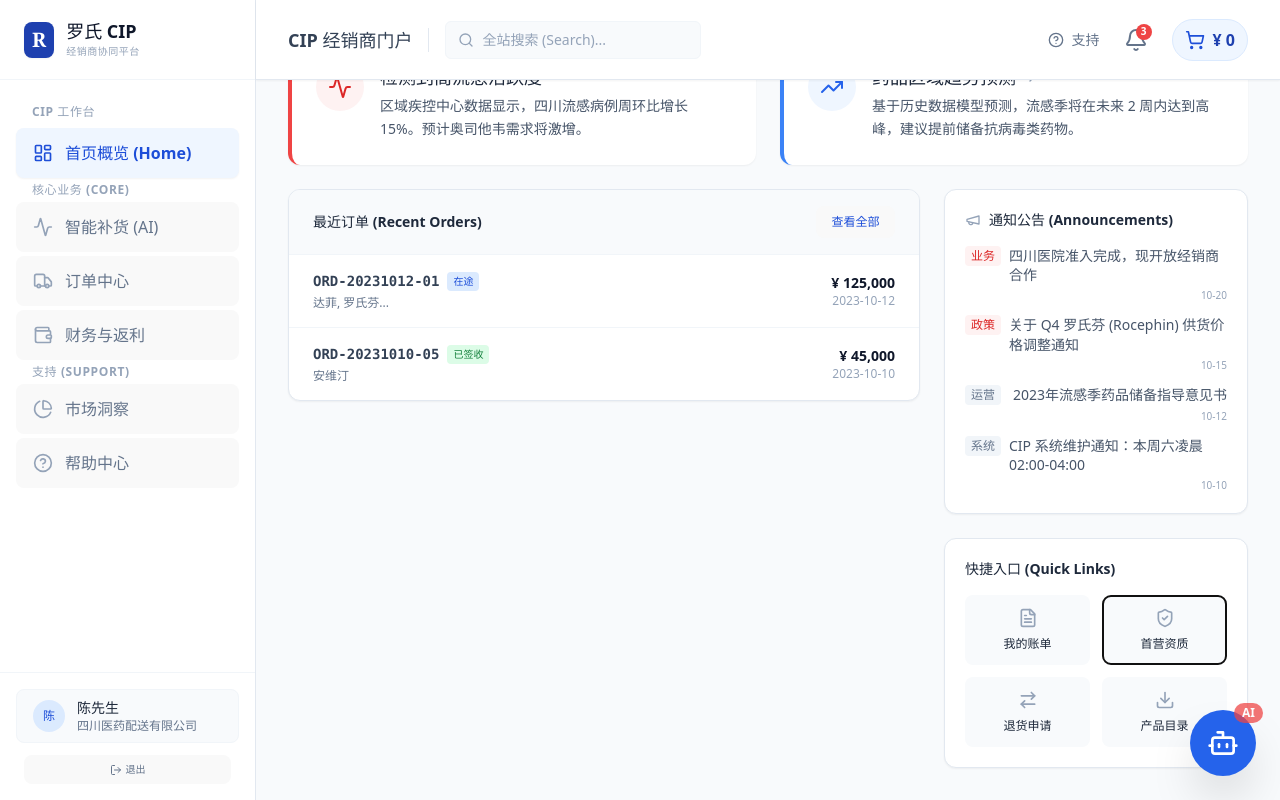
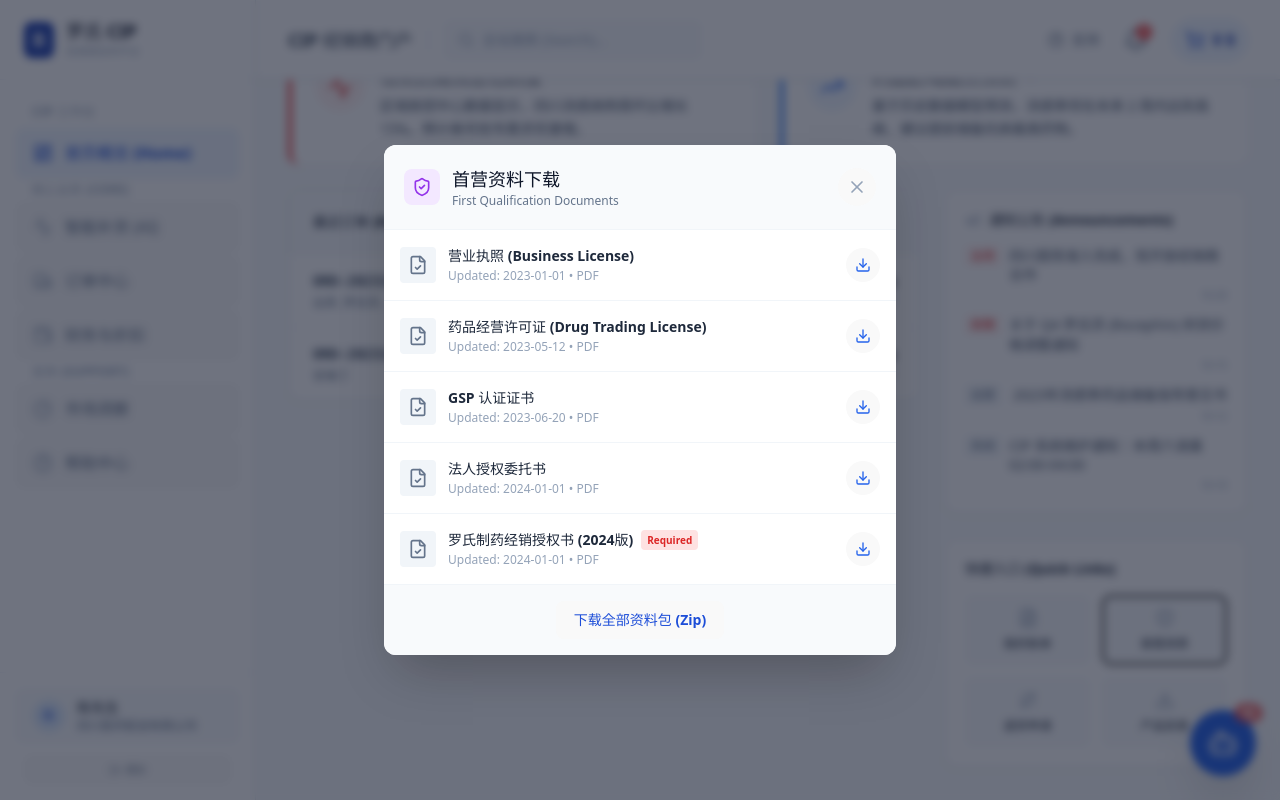
Before and after one commit to bubugugululu/disturbutor-management-system, a React (Vite) app: page / in a window 1280 px wide. Both pictures are taken after a click on the button "首营资质". Shown: the part 284-1084 px from the top of the page. Built offline with nearby package versions, Linux system fonts and the light colour scheme.

Commit message:
Update App.tsx

```diff
--- a/src/App.tsx
+++ b/src/App.tsx
@@ -36,8 +36,9 @@
   Send,
   Bot,
   Sparkles,
-  ArrowRight,    // Fixed: Added missing import
-  AlertCircle    // Fixed: Added missing import
+  ArrowRight,
+  AlertCircle,
+  FileCheck      // Added for Qualification Modal
 } from 'lucide-react';
 
 // --- 1. Type Definitions ---
@@ -134,11 +135,15 @@
   options?: { label: string; value: string; action: string }[];
 }
 
-interface RegionData {
-  name: string;
+// Updated Data Structure for multi-dimensional filtering
+interface TrendDataPoint {
   trend: number[];
   prediction: string;
   riskLevel: 'High' | 'Medium' | 'Low';
+}
+
+interface RegionTrendData {
+  [drugName: string]: TrendDataPoint;
 }
 
 // --- 2. Mock Data ---
@@ -282,24 +287,58 @@
   }
 ];
 
-const REGIONAL_TRENDS: Record<string, RegionData> = {
+// Complex mock data for multi-dimensional filtering
+const MULTI_DIMENSIONAL_TRENDS: Record<string, RegionTrendData> = {
   'Sichuan': {
-    name: '四川 (Sichuan)',
+    '达菲': {
       trend: [12, 15, 18, 25, 30, 45, 60, 85, 95, 90, 80, 70, 60, 50, 45],
-    prediction: '预计未来 2 周内流感活动达到峰值，达菲需求将激增 200%。',
+      prediction: '四川盆地流感爆发，达菲需求预计激增 200%。',
       riskLevel: 'High'
     },
+    '罗氏芬': {
+      trend: [20, 20, 22, 21, 23, 22, 24, 25, 26, 25, 24, 23, 22, 21, 20],
+      prediction: '抗生素需求随流感有轻微上升，整体平稳。',
+      riskLevel: 'Medium'
+    },
+    '安维汀': {
+      trend: [5, 5, 5, 5, 5, 5, 5, 5, 5, 5, 5, 5, 5, 5, 5],
+      prediction: '肿瘤药物需求稳定，不受季节影响。',
+      riskLevel: 'Low'
+    }
+  },
   'Beijing': {
-    name: '北京 (Beijing)',
+    '达菲': {
       trend: [10, 11, 10, 12, 13, 15, 14, 16, 18, 17, 16, 15, 14, 13, 12],
-    prediction: '流感活动处于低水平，需求平稳。',
+      prediction: '北京地区流感活动处于低水平，建议常规备货。',
       riskLevel: 'Low'
     },
+    '罗氏芬': {
+      trend: [15, 15, 15, 15, 15, 15, 15, 15, 15, 15, 15, 15, 15, 15, 15],
+      prediction: '需求非常稳定。',
+      riskLevel: 'Low'
+    },
+    '安维汀': {
+      trend: [8, 8, 8, 9, 8, 8, 8, 8, 8, 9, 8, 8, 8, 8, 8],
+      prediction: '重点医院需求稳定。',
+      riskLevel: 'Low'
+    }
+  },
   'Guangdong': {
-    name: '广东 (Guangdong)',
+    '达菲': {
       trend: [20, 22, 25, 28, 30, 35, 38, 40, 42, 45, 48, 50, 52, 55, 58],
-    prediction: '流感活动呈缓慢上升趋势，建议保持常规库存并适当增加缓冲。',
+      prediction: '南方流感季开启，需求呈爬坡趋势，建议增加库存。',
       riskLevel: 'Medium'
+    },
+    '罗氏芬': {
+      trend: [30, 32, 31, 33, 35, 34, 36, 38, 37, 36, 35, 34, 33, 32, 31],
+      prediction: '呼吸道感染增加带动抗生素需求。',
+      riskLevel: 'Medium'
+    },
+    '安维汀': {
+      trend: [12, 12, 12, 12, 12, 12, 12, 12, 12, 12, 12, 12, 12, 12, 12],
+      prediction: 'DTP 药房需求稳定。',
+      riskLevel: 'Low'
+    }
   }
 };
 
@@ -321,9 +360,17 @@
 const KNOWLEDGE_BASE: KnowledgeBaseItem[] = [
   {
     keywords: ['返利', '政策', '折扣', '优惠', 'rebate', 'q4', 'Q4'],
-    answer: "您目前的 Q4 返利达成情况如下：\n\n**二级返利（额外 3% 折扣）：仅差 450 单位。**\n\n建议您结合智能补货清单进行凑单，以锁定此优惠。",
-    followUp: "需要为您生成详细的返利测算表吗？"
-  }
+    answer: "您目前的 Q4 折扣达成情况如下：\n\n**二级折扣（额外 3% 折扣）：仅差 450 单位。**\n\n建议您结合智能补货清单进行凑单，以锁定此优惠。",
+    followUp: "需要为您生成详细的折扣测算表吗？"
+  }
+];
+
+const QUALIFICATION_DOCS = [
+  { id: 1, name: "营业执照 (Business License)", date: "2023-01-01", type: "PDF" },
+  { id: 2, name: "药品经营许可证 (Drug Trading License)", date: "2023-05-12", type: "PDF" },
+  { id: 3, name: "GSP 认证证书", date: "2023-06-20", type: "PDF" },
+  { id: 4, name: "法人授权委托书", date: "2024-01-01", type: "PDF" },
+  { id: 5, name: "罗氏制药经销授权书 (2024版)", date: "2024-01-01", type: "PDF", important: true },
 ];
 
 // --- 3. Helper Components ---
@@ -429,7 +476,7 @@
             <div className="flex justify-between items-center text-blue-600 bg-blue-50 p-1.5 rounded -mx-1.5">
               <span className="flex items-center gap-1 font-medium">
                 <Zap className="h-3 w-3 fill-current" />
-                战略缓冲 (流感+返利)
+                战略缓冲 (流感+折扣)
               </span>
               <span className="font-mono font-bold">+{strategicBuffer} 单位</span>
             </div>
@@ -533,7 +580,7 @@
     setIsTyping(true);
 
     setTimeout(() => {
-      let response = "抱歉，我暂时无法回答这个问题。建议使用上方按钮选择产品进行查询，或询问‘返利’。";
+      let response = "抱歉，我暂时无法回答这个问题。建议使用上方按钮选择产品进行查询，或询问‘折扣’。";
 
       // Search Knowledge Base
       const kbMatch = KNOWLEDGE_BASE.find(item => item.keywords.some(k => userText.toLowerCase().includes(k.toLowerCase())));
@@ -642,7 +689,10 @@
 
 const RegionalTrendModal: React.FC<RegionalTrendModalProps> = ({ isOpen, onClose }) => {
   const [selectedRegion, setSelectedRegion] = useState('Sichuan');
-  const regionData = REGIONAL_TRENDS[selectedRegion];
+  const [selectedDrug, setSelectedDrug] = useState('达菲');
+
+  // Get data for selected region and drug
+  const regionData = MULTI_DIMENSIONAL_TRENDS[selectedRegion][selectedDrug];
 
   if (!isOpen) return null;
 
@@ -666,7 +716,9 @@
           {/* Body */}
           <div className="p-6 overflow-y-auto">
              {/* Region Selector */}
-             <div className="flex gap-2 mb-6">
+             <div className="mb-4">
+                <div className="text-xs font-bold text-slate-400 uppercase mb-2">选择区域 (Region)</div>
+                <div className="flex gap-2">
                     {Object.keys(REGIONAL_TRENDS).map(key => (
                     <button
                         key={key}
@@ -677,15 +729,36 @@
                             : 'bg-white border border-slate-200 text-slate-600 hover:bg-slate-50'
                         }`}
                     >
-                      {REGIONAL_TRENDS[key].name}
+                        {key === 'Sichuan' ? '四川' : key === 'Beijing' ? '北京' : '广东'}
                     </button>
                     ))}
+                </div>
+             </div>
+
+             {/* Drug Selector */}
+             <div className="mb-6">
+                <div className="text-xs font-bold text-slate-400 uppercase mb-2">选择药品 (Product)</div>
+                <div className="flex gap-2">
+                    {Object.keys(MULTI_DIMENSIONAL_TRENDS['Sichuan']).map(key => (
+                    <button
+                        key={key}
+                        onClick={() => setSelectedDrug(key)}
+                        className={`px-4 py-2 rounded-lg text-sm font-bold transition ${
+                            selectedDrug === key
+                            ? 'bg-green-600 text-white shadow-md shadow-green-200'
+                            : 'bg-white border border-slate-200 text-slate-600 hover:bg-slate-50'
+                        }`}
+                    >
+                        {key}
+                    </button>
+                    ))}
+                </div>
              </div>
 
              {/* Chart Section */}
              <div className="mb-6">
                 <div className="flex justify-between items-end mb-2">
-                   <h4 className="font-bold text-slate-800 text-sm">未来 30 天需求预测 (Demand Forecast)</h4>
+                   <h4 className="font-bold text-slate-800 text-sm">未来 30 天需求预测 - {selectedDrug} ({selectedRegion})</h4>
                    <div className="flex items-center gap-2 text-xs">
                       <span className={`px-2 py-0.5 rounded font-bold ${
                          regionData.riskLevel === 'High' ? 'bg-red-100 text-red-600' :
@@ -718,14 +791,73 @@
   );
 };
 
+// --- First Qualification Modal ---
+interface FirstQualificationModalProps {
+  isOpen: boolean;
+  onClose: () => void;
+}
+
+const FirstQualificationModal: React.FC<FirstQualificationModalProps> = ({ isOpen, onClose }) => {
+  if (!isOpen) return null;
+
+  return (
+    <div className="fixed inset-0 bg-slate-900/60 backdrop-blur-sm z-[90] flex items-center justify-center p-4 animate-in fade-in duration-200">
+       <div className="bg-white rounded-xl shadow-2xl max-w-lg w-full overflow-hidden flex flex-col max-h-[80vh]">
+          {/* Header */}
+          <div className="p-5 border-b border-slate-100 flex justify-between items-center bg-slate-50">
+             <div className="flex items-center gap-3">
+                <div className="p-2 bg-purple-100 text-purple-600 rounded-lg">
+                   <ShieldCheck className="h-5 w-5" />
+                </div>
+                <div>
+                   <h3 className="text-lg font-bold text-slate-900">首营资料下载</h3>
+                   <p className="text-xs text-slate-500">First Qualification Documents</p>
+                </div>
+             </div>
+             <button onClick={onClose} className="p-2 hover:bg-slate-200 rounded-full transition"><X className="h-5 w-5 text-slate-400" /></button>
+          </div>
+
+          {/* Body */}
+          <div className="p-0 overflow-y-auto">
+             <div className="divide-y divide-slate-100">
+                {QUALIFICATION_DOCS.map((doc) => (
+                   <div key={doc.id} className="p-4 flex items-center justify-between hover:bg-slate-50 transition group cursor-pointer">
+                      <div className="flex items-center gap-3">
+                         <div className="bg-slate-100 p-2 rounded text-slate-500">
+                            <FileCheck className="h-5 w-5" />
+                         </div>
+                         <div>
+                            <div className="font-bold text-slate-800 text-sm flex items-center gap-2">
+                               {doc.name}
+                               {doc.important && <span className="text-[10px] bg-red-100 text-red-600 px-1.5 rounded">Required</span>}
+                            </div>
+                            <div className="text-xs text-slate-400 mt-0.5">Updated: {doc.date} • {doc.type}</div>
+                         </div>
+                      </div>
+                      <button className="text-blue-600 hover:bg-blue-50 p-2 rounded-full transition">
+                         <Download className="h-4 w-4" />
+                      </button>
+                   </div>
+                ))}
+             </div>
+          </div>
+
+          <div className="p-4 border-t border-slate-100 bg-slate-50 text-center">
+             <button className="text-sm text-blue-700 font-bold hover:underline">下载全部资料包 (Zip)</button>
+          </div>
+       </div>
+    </div>
+  );
+};
 
 // --- View Component: Home ---
 interface HomeViewProps {
   navigateTo: (view: string) => void;
   openTrendModal: () => void;
-}
-
-const HomeView: React.FC<HomeViewProps> = ({ navigateTo, openTrendModal }) => {
+  openQualificationModal: () => void;
+}
+
+const HomeView: React.FC<HomeViewProps> = ({ navigateTo, openTrendModal, openQualificationModal }) => {
   const creditPercent = (CIP_STATS.creditUsed / CIP_STATS.creditLimit) * 100;
 
   const displayInsights = INSIGHTS.map(insight => ({
@@ -769,7 +901,7 @@
           </div>
           <div className="mt-4 pt-4 border-t border-slate-100">
             <div className="flex justify-between items-center">
-              <span className="text-sm text-slate-600">Q4 返利池</span>
+              <span className="text-sm text-slate-600">Q4 折扣池</span>
               <span className="text-sm font-bold text-green-600">+¥ {CIP_STATS.rebatePool.toLocaleString()}</span>
             </div>
             <button className="text-xs text-blue-700 mt-2 font-medium hover:underline flex items-center gap-1">
@@ -830,7 +962,6 @@
       <div className="grid grid-cols-1 md:grid-cols-3 gap-6">
         {/* Main Work Area */}
         <div className="md:col-span-2 space-y-6">
-          {/* AI Critical Alert */}
           {/* Recent Orders */}
           <div className="bg-white border border-slate-200 rounded-xl overflow-hidden shadow-sm">
             <div className="px-6 py-4 border-b border-slate-100 flex justify-between items-center bg-slate-50">
@@ -886,7 +1017,10 @@
                     <FileText className="h-5 w-5 mb-2 text-slate-400 group-hover:text-blue-700" />
                     <span className="text-xs font-medium">我的账单</span>
                  </button>
-                 <button className="flex flex-col items-center justify-center p-3 bg-slate-50 rounded-lg hover:bg-blue-50 hover:text-blue-700 transition group">
+                 <button
+                    onClick={openQualificationModal}
+                    className="flex flex-col items-center justify-center p-3 bg-slate-50 rounded-lg hover:bg-blue-50 hover:text-blue-700 transition group"
+                 >
                     <ShieldCheck className="h-5 w-5 mb-2 text-slate-400 group-hover:text-blue-700" />
                     <span className="text-xs font-medium">首营资质</span>
                  </button>
@@ -1148,7 +1282,7 @@
           </div>
           <div className="w-1/3 hidden md:block">
             <div className="flex justify-between text-xs mb-1">
-              <span className="font-semibold text-blue-800">Q4 二级返利目标</span>
+              <span className="font-semibold text-blue-800">Q4 二级折扣目标</span>
               <span className="text-slate-500">{Math.round(rebateProgress)}%</span>
             </div>
             <div className="w-full bg-slate-200 rounded-full h-2">
@@ -1312,6 +1446,7 @@
   const [trackingOrder, setTrackingOrder] = useState<Order | null>(null);
   // New State for Regional Trend Modal
   const [showTrendModal, setShowTrendModal] = useState(false);
+  const [showQualificationModal, setShowQualificationModal] = useState(false);
 
   const [products, setProducts] = useState<Product[]>([]);
   const [isStockModalOpen, setIsStockModalOpen] = useState(false);
@@ -1437,9 +1572,8 @@
 
           <div className="text-xs font-bold text-slate-400 uppercase tracking-wider px-4 mb-2 mt-6">核心业务 (Core)</div>
           <NavItem id="replenish" label="智能补货 (AI)" icon={Activity} />
-          {/* Inventory Health removed */}
           <NavItem id="orders" label="订单中心" icon={Truck} />
-          <NavItem id="finance" label="财务与返利" icon={Wallet} />
+          <NavItem id="finance" label="财务与折扣" icon={Wallet} />
 
           <div className="text-xs font-bold text-slate-400 uppercase tracking-wider px-4 mb-2 mt-6">支持 (Support)</div>
           <NavItem id="market" label="市场洞察" icon={PieChart} />
@@ -1526,7 +1660,7 @@
 
         {/* Dynamic Content */}
         <div className="p-8 max-w-7xl mx-auto w-full">
-          {currentView === 'home' && <HomeView navigateTo={setCurrentView} openTrendModal={() => setShowTrendModal(true)} />}
+          {currentView === 'home' && <HomeView navigateTo={setCurrentView} openTrendModal={() => setShowTrendModal(true)} openQualificationModal={() => setShowQualificationModal(true)} />}
 
           {currentView === 'replenish' && (
             <SmartReplenishView
@@ -1574,6 +1708,9 @@
 
       {/* Regional Trend Modal */}
       <RegionalTrendModal isOpen={showTrendModal} onClose={() => setShowTrendModal(false)} />
+
+      {/* First Qualification Modal */}
+      <FirstQualificationModal isOpen={showQualificationModal} onClose={() => setShowQualificationModal(false)} />
 
       {/* 3. Logistics Tracking Modal (NEW) */}
       {trackingOrder && (
```
Lines whose indentation alone changed are shown as unchanged.
